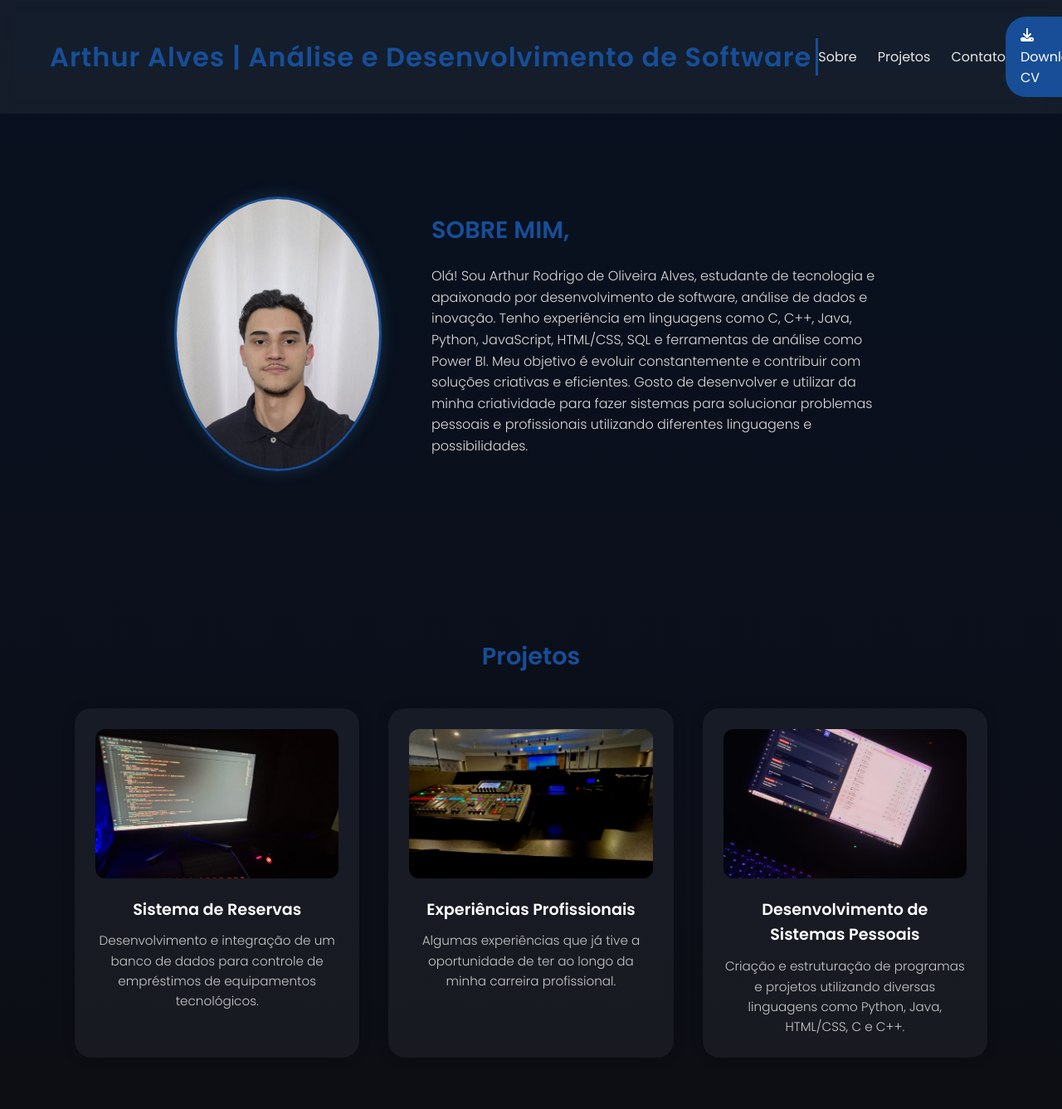
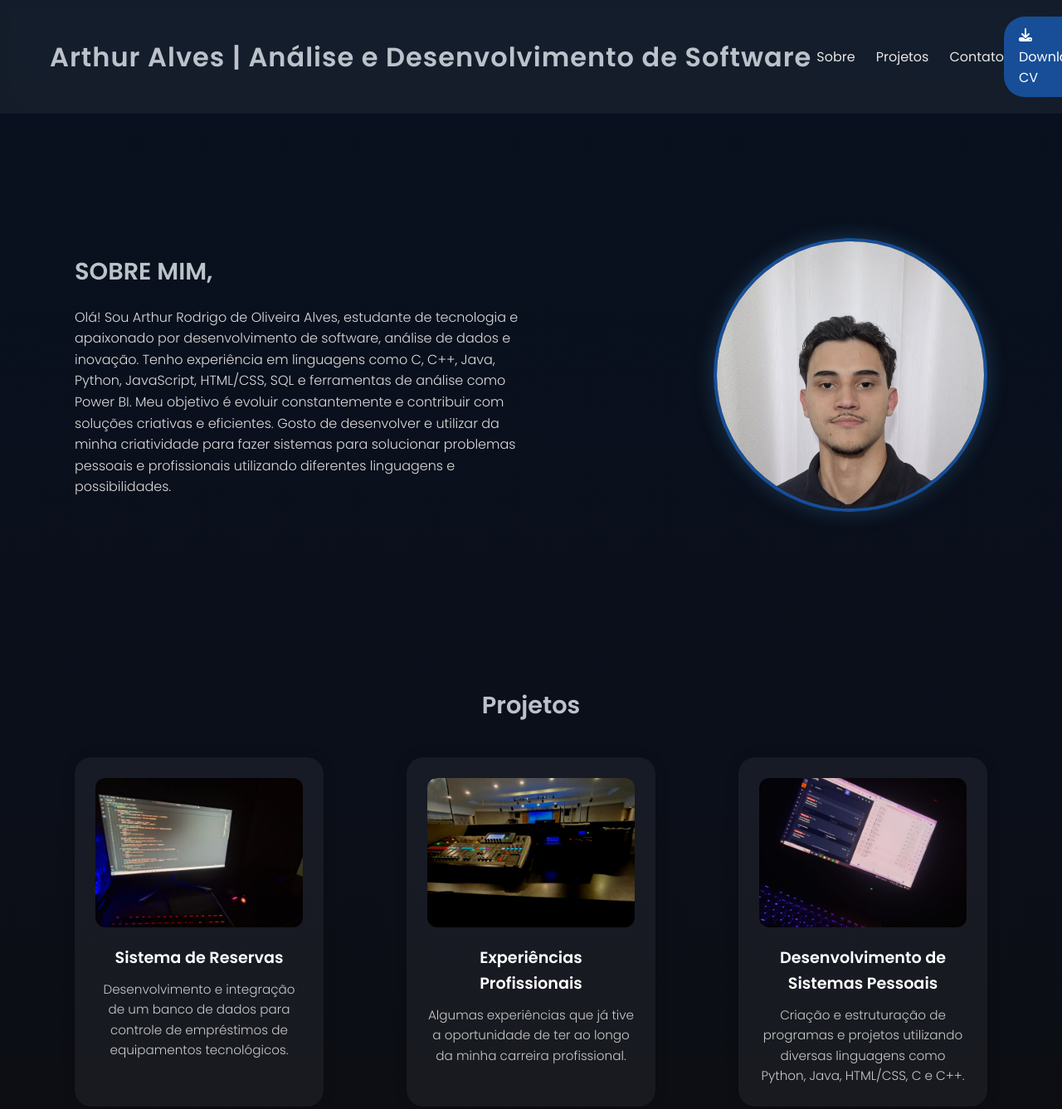
Before and after one commit to arthur98alves/portfolio, a plain HTML site: page index.html in a window 1280 px wide. Shown: the top 1337 px of the page at 83% size. Drawn offline with Linux system fonts and the light colour scheme.

Commit message:
Update style.css

```diff
--- a/css/style.css
+++ b/css/style.css
@@ -31,7 +31,7 @@ header {
 
 header h1 {
     font-weight: 600;
-    color: #174e97;
+    color: #bcc2ca;
     letter-spacing: 1px;
 }
 
@@ -69,7 +69,45 @@ nav a:hover {
 
 /* ===== SOBRE ===== */
 .sobre {
-    padding: 100px 60px;
+    padding: 150px 50px;
+    display: flex;
+    justify-content: center;
+    align-items: center;
+    animation: fadeIn 1.5s ease;
+}
+
+/* Container mantém os elementos lado a lado */
+.sobre-container {
+    display: flex;
+    align-items: center;
+    justify-content: center;
+    gap: 100px; /* espaço entre o texto e a foto */
+    max-width: 1100px;
+    flex-wrap: nowrap;
+}
+
+/* TEXTO À ESQUERDA */
+.sobre-texto {
+    max-width: 550px;
+    text-align: left;
+}
+
+/* FOTO À DIREITA */
+.foto-perfil {
+    width: 340px;
+    border-radius: 50%; /* Moldura redonda */
+    border: 3px solid #174e97;
+    box-shadow: 0 0 20px rgba(78, 168, 222, 0.2);
+    transition: transform 0.4s ease;
+    order: 2; /* Coloca a foto depois do texto */
+    margin-left: 40px; /* Afasta um pouco da borda esquerda */
+}
+
+.foto-perfil:hover {
+    transform: scale(1.05);
+}
+.sobre {
+    padding: 150px 50px;
     display: flex;
     justify-content: center;
     align-items: center;
@@ -78,19 +116,31 @@ nav a:hover {
 
 .sobre-container {
     display: flex;
+    justify-content: space-between; /* separa texto e foto */
     align-items: center;
-    gap: 60px;
+    gap: 200px; /* mais espaço entre texto e imagem */
     max-width: 1100px;
+    width: 100%;
     flex-wrap: wrap;
-    justify-content: center;
 }
 
+/* Texto ocupa a esquerda */
+.sobre-texto {
+    flex: 1;
+    max-width: 550px;
+}
+
+/* Foto redonda e posicionada à direita */
 .foto-perfil {
-    width: 250px;
-    border-radius: 80%;
-    border: 3px solid #174e97;
-    box-shadow: 0 0 20px rgba(78, 168, 222, 0.2);
+    width: 330px;
+    height: 330px;
+    border-radius: 50%;
+    border: 4px solid #174e97;
+    box-shadow: 0 0 25px rgba(78, 168, 222, 0.25);
+    object-fit: cover;
     transition: transform 0.4s ease;
+    margin-left: auto; /* empurra pra direita */
+    display: block;
 }
 
 .foto-perfil:hover {
@@ -102,7 +152,7 @@ nav a:hover {
 }
 
 .sobre-texto h2 {
-    color: #174e97;
+    color: #bcc2ca;
     margin-bottom: 20px;
     font-size: 1.8rem;
 }
@@ -121,20 +171,24 @@ nav a:hover {
 }
 
 .projetos h2 {
-    color: #174e97;
+    color: #bcc2ca;
     margin-bottom: 40px;
     font-size: 1.8rem;
 }
 
 .grid-projetos {
-    display: grid;
-    grid-template-columns: repeat(auto-fit, minmax(280px, 1fr));
-    gap: 35px;
+    display: flex;
+    justify-content: center;
+    align-items: stretch;
+    flex-wrap: wrap;
+    gap: 100px;
     max-width: 1100px;
     margin: 0 auto;
 }
 
 .card {
+    flex: 1 1 300px; /* largura mínima */
+    max-width: 340px; /* limita para não ficarem muito grandes */
     background: rgba(255, 255, 255, 0.05);
     border-radius: 20px;
     padding: 25px;
@@ -175,13 +229,20 @@ nav a:hover {
 }
 
 .contato h2 {
-    color: #174e97;
+    color: #bcc2ca;
     margin-bottom: 30px;
     font-size: 1.8rem;
 }
 
+.icones {
+    display: flex;
+    justify-content: center;
+    align-items: center;
+    gap: 40px; /* espaçamento entre os ícones */
+    flex-wrap: wrap;
+}
+
 .icones a {
-    margin: 0 20px;
     text-decoration: none;
     color: #e6e6e6;
     font-weight: 500;
@@ -232,15 +293,18 @@ footer {
     .sobre-container {
         flex-direction: column;
         text-align: center;
+        gap: 40px;
     }
 
     .foto-perfil {
-        width: 200px;
+        order: 1;
+        margin-left: 0;
     }
 
     .sobre-texto {
-        max-width: 100%;
+        text-align: center;
     }
+}
 
     .projetos {
         padding: 60px 20px;
@@ -258,7 +322,7 @@ footer {
         display: block;
         margin: 10px 0;
     }
-}
+
 
 @media (max-width: 480px) {
     header {
@@ -296,9 +360,9 @@ footer {
 }
 
 #typing {
-    border-right: 3px solid #174e97;
-    padding-right: 5px;
-    animation: blink 0.7s none;
+    border-right: 0px solid #174e97;
+    padding-right: 6px;
+    animation: blink 0.7s;
     white-space: nowrap;
     overflow: hidden;
 }
```
